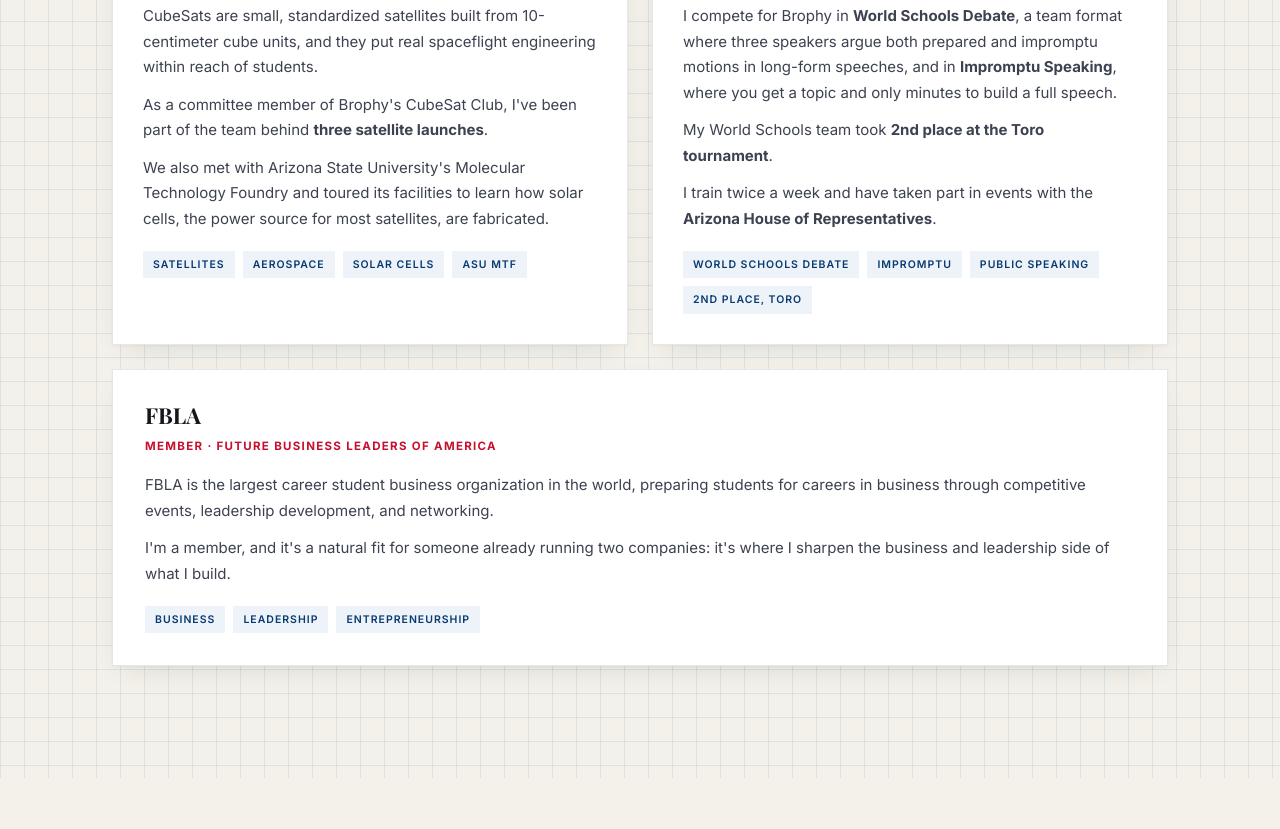
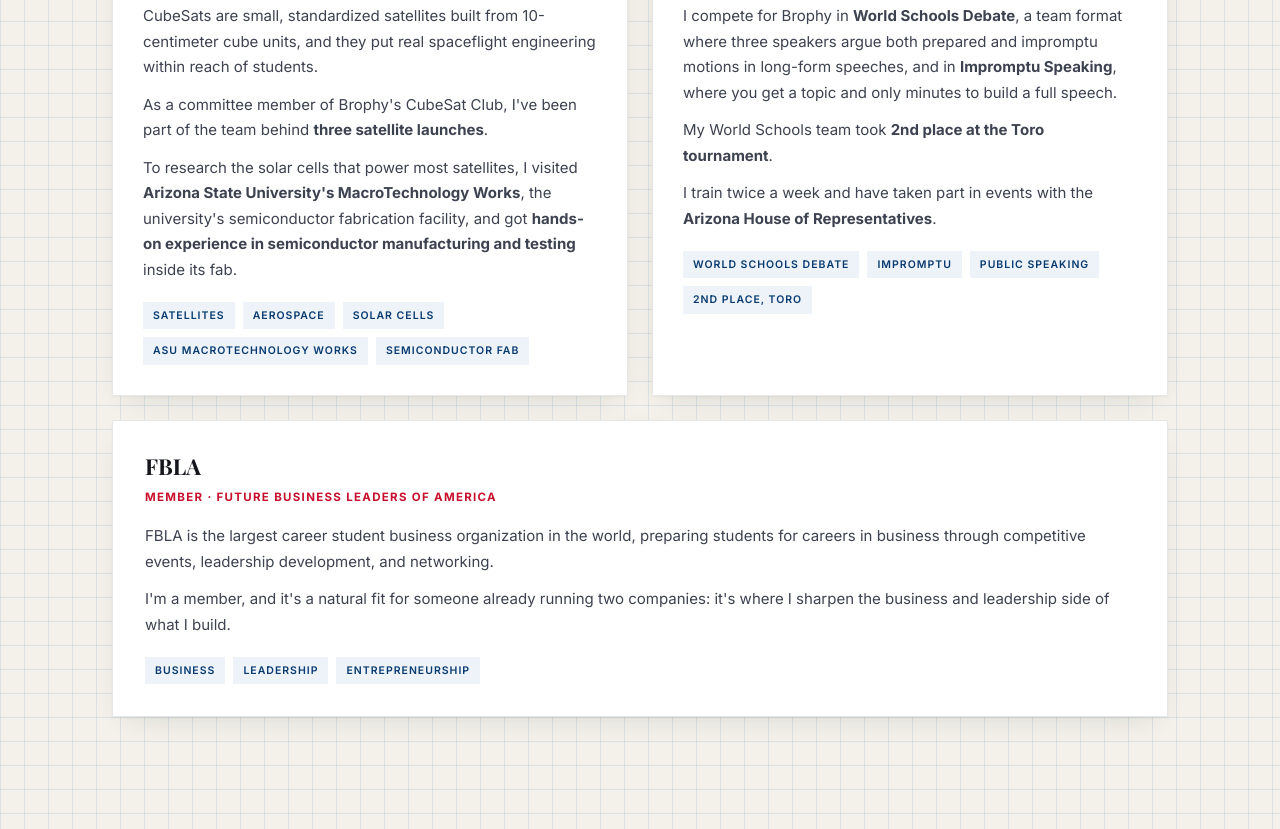
Before and after one commit to stubbyfowl/stubbyfowl.github.io, a plain HTML site: page projects.html in a window 1280 px wide. Shown: the part 5283-6112 px from the top of the page. Before the commit the page ends 6061 px from the top, so only its background shows below. Drawn offline with nearby package versions, Linux system fonts and the light colour scheme; a web font is replaced by a local one.

Commit message:
Update GPA to 3.7 and detail ASU MacroTechnology Works semiconductor fab work
Co-Authored-By: Claude Opus 5.5 <noreply@anthropic.com>

```diff
--- a/projects.html
+++ b/projects.html
@@ -222,13 +222,14 @@
           <div class="desc">
             <p>CubeSats are small, standardized satellites built from 10-centimeter cube units, and they put real spaceflight engineering within reach of students.</p>
             <p>As a committee member of Brophy's CubeSat Club, I've been part of the team behind <strong>three satellite launches</strong>.</p>
-            <p>We also met with Arizona State University's Molecular Technology Foundry and toured its facilities to learn how solar cells, the power source for most satellites, are fabricated.</p>
+            <p>To research the solar cells that power most satellites, I visited <strong>Arizona State University's MacroTechnology Works</strong>, the university's semiconductor fabrication facility, and got <strong>hands-on experience in semiconductor manufacturing and testing</strong> inside its fab.</p>
           </div>
           <div class="tags">
             <span class="tag">Satellites</span>
             <span class="tag">Aerospace</span>
             <span class="tag">Solar Cells</span>
-            <span class="tag">ASU MTF</span>
+            <span class="tag">ASU MacroTechnology Works</span>
+            <span class="tag">Semiconductor Fab</span>
           </div>
         </div>
       </article>
```
Also changed, not shown: index.html (+4 -4 lines).
